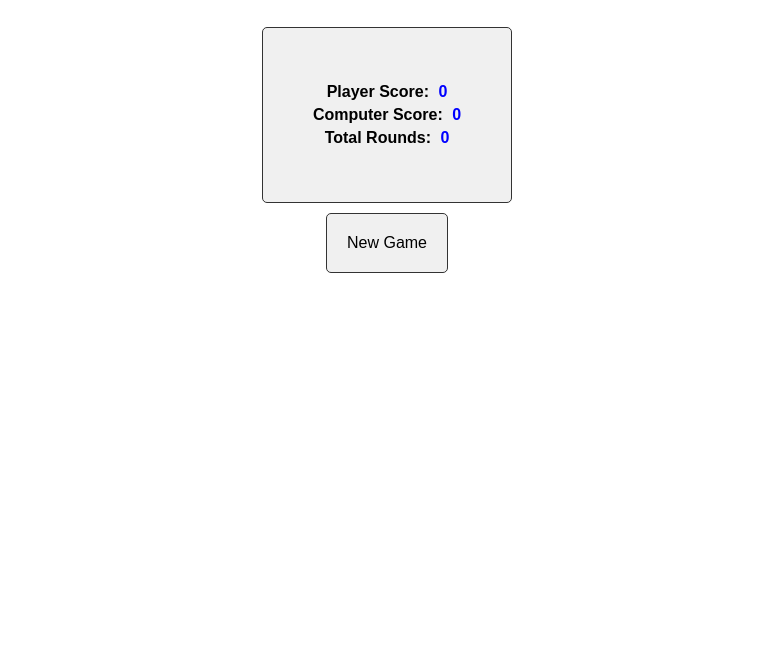
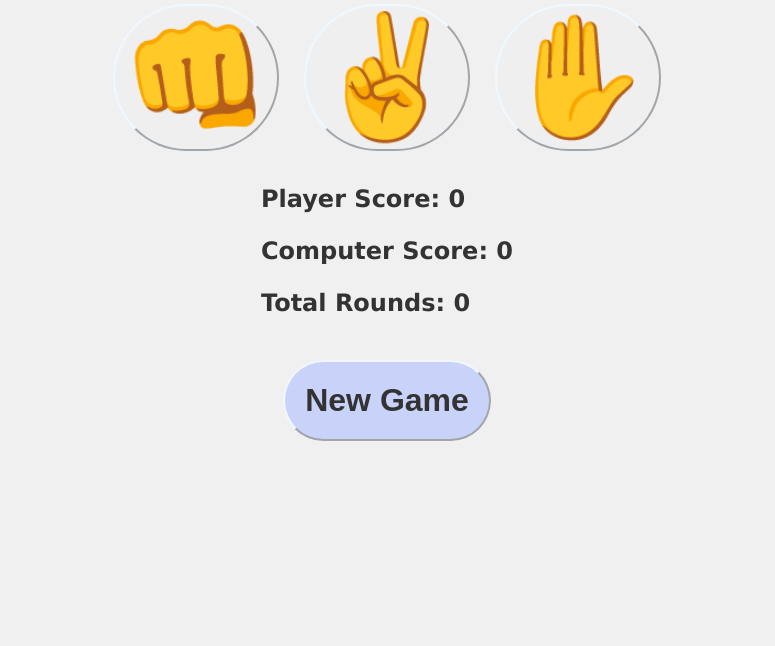
Before and after one commit to wadeedkhan1/rock-paper-scissors, a plain HTML site: page index.html in a window 1280 px wide. Shown: the part 154-800 px from the top of the page, without its empty margins (253-1028 px from the left). Drawn offline with Linux system fonts and the light colour scheme.

Commit message:
Update style.css
Improved GUI

```diff
--- a/style.css
+++ b/style.css
@@ -1,48 +1,52 @@
-body {
-    font-family: Arial, sans-serif;
-    text-align: center;
+body{
+    font-family: Verdana, Geneva, Tahoma, sans-serif;
+    display: flex;
+    flex-direction: column;
+    align-items: center;
+    background-color: #f0f0f0;
+    color: #333333;
 }
 
-input[type="button"] {
-    margin: 10px 10px;
-    padding: 20px 20px;
-    font-size: 16px;
-    cursor: pointer;
-    border: 1px solid #333;
-    background-color: #f0f0f0;
-    border-radius: 5px;
+h1{
+    font-size: 3.5rem;
+    color: #003366;
 }
 
-input[type="button"]:hover {
-    background-color: #ddd;
+.choices input{
+    font-size: 7.5rem;
+    min-width: 160px;
+    margin: 10px 10px;
+    border-radius: 250px;
+    border-color: aliceblue;
+    transition: 0.3s;
+}
+.choices input:hover{
+    background-color: #8fa3fd;
+    transform: scale(1.05);
 }
 
-.results {
-    margin-top: 20px;
-    font-size: 24px;
+.scoreboard{
     font-weight: bold;
+    font-size: 1.5rem;
+    color: #333333;
 }
-
-.scoreboard {
-    margin-top: 20px;
-    border: 1px solid #333;
-    padding: 50px;
-    border-radius: 5px;
-    background-color: #f0f0f0;
-    display: inline-block;
+.results{
+    font-size: 2rem;
+    font-weight: bold;
+    color: #333333;
 }
-
-.scoreboard h3 {
-    margin-top: 0;
+.reset-button{
+    border-radius: 160px;
+    font-weight: bold;
+    font-size: 2rem;
+    padding: 20px;
+    color: #333333;
+    background-color: #c9d2f8;
+    border-color: aliceblue;
+    margin-bottom: 20px;
+    transition: 0.3s;
 }
-
-.scoreboard p {
-    margin: 5px 0;
-    font-weight: bold;
+.reset-button:hover{
+    background-color: #8fa3fd;
+    transform: scale(1.05);
 }
-
-.scoreboard span {
-    font-weight: bold;
-    margin-left: 5px;
-    color: blue;
-}
```
